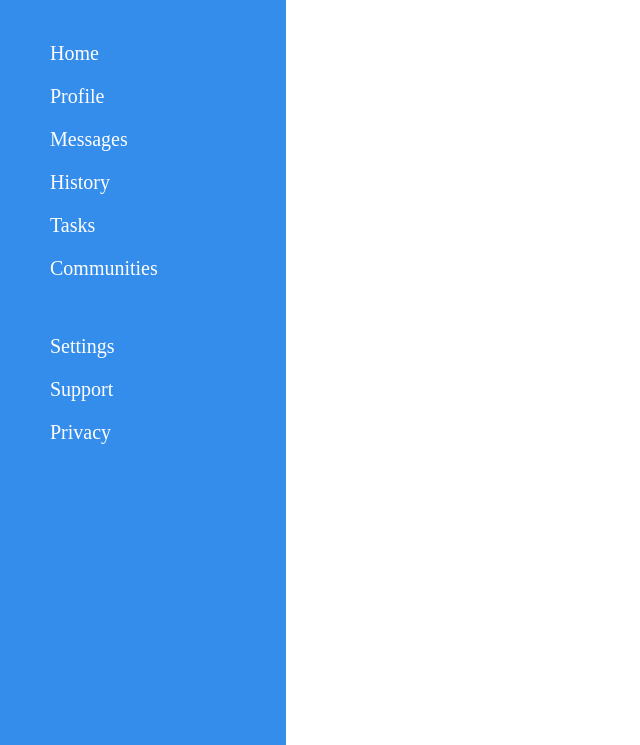
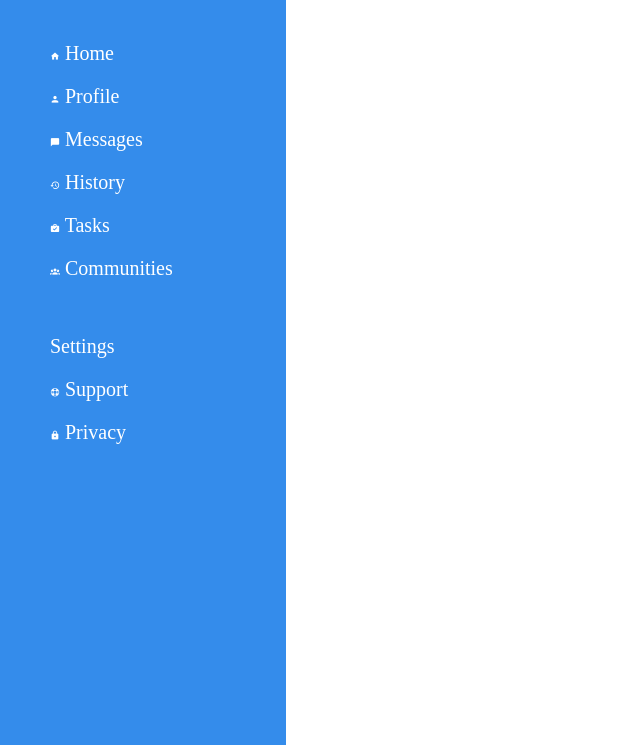
Before and after one commit to MatueszApps/admin_dashboard, a website: page index.html in a window 1280 px wide. Shown: the part 85-830 px from the top of the page, without its empty margins (0-640 px from the left). Drawn offline with Linux system fonts and the light colour scheme.

Commit message:
added icons to the left side

```diff
--- a/index.html
+++ b/index.html
@@ -5,23 +5,24 @@
     <meta name="viewport" content="width=device-width, initial-scale=1.0">
     <title>Document</title>
     <link rel="stylesheet" href="styles.css">
+    <link href="https://cdn.jsdelivr.net/npm/@mdi/font@7.4.47/css/materialdesignicons.min.css" rel="stylesheet">
 </head>
 <body>
     <section class="left-section">
         <h2>Dashboard</h2>
         <ul class="menu">
-            <li><span></span> Home</li>
-            <li><span></span> Profile</li>
-            <li><span></span> Messages</li>
-            <li><span></span> History</li>
-            <li><span></span> Tasks</li>
-            <li><span></span> Communities</li>
+            <li><span class="mdi mdi-home"></span> Home</li>
+            <li><span class="mdi mdi-account"></span> Profile</li>
+            <li><span class="mdi mdi-message"></span> Messages</li>
+            <li><span class="mdi mdi-history"></span> History</li>
+            <li><span class="mdi mdi-briefcase-check"></span> Tasks</li>
+            <li><span class="mdi mdi-account-group"></span> Communities</li>
         </ul>
-            <ul class="submenu">
-                <li><span></span> Settings</li>
-                <li><span></span> Support</li>
-                <li><span></span> Privacy</li>
-            </ul>
+        <ul class="submenu">
+            <li><span class="mdi mdi-settings"></span> Settings</li>
+            <li><span class="mdi mdi-lifebuoy"></span> Support</li>
+            <li><span class="mdi mdi-lock"></span> Privacy</li>
+        </ul>
     </section>
 </body>
 </html>
--- /dev/null
+++ b/package.json
@@ -0,0 +1,5 @@
+{
+  "dependencies": {
+    "@mdi/font": "^7.4.47"
+  }
+}
```
Also changed, not shown: 1 other file.
